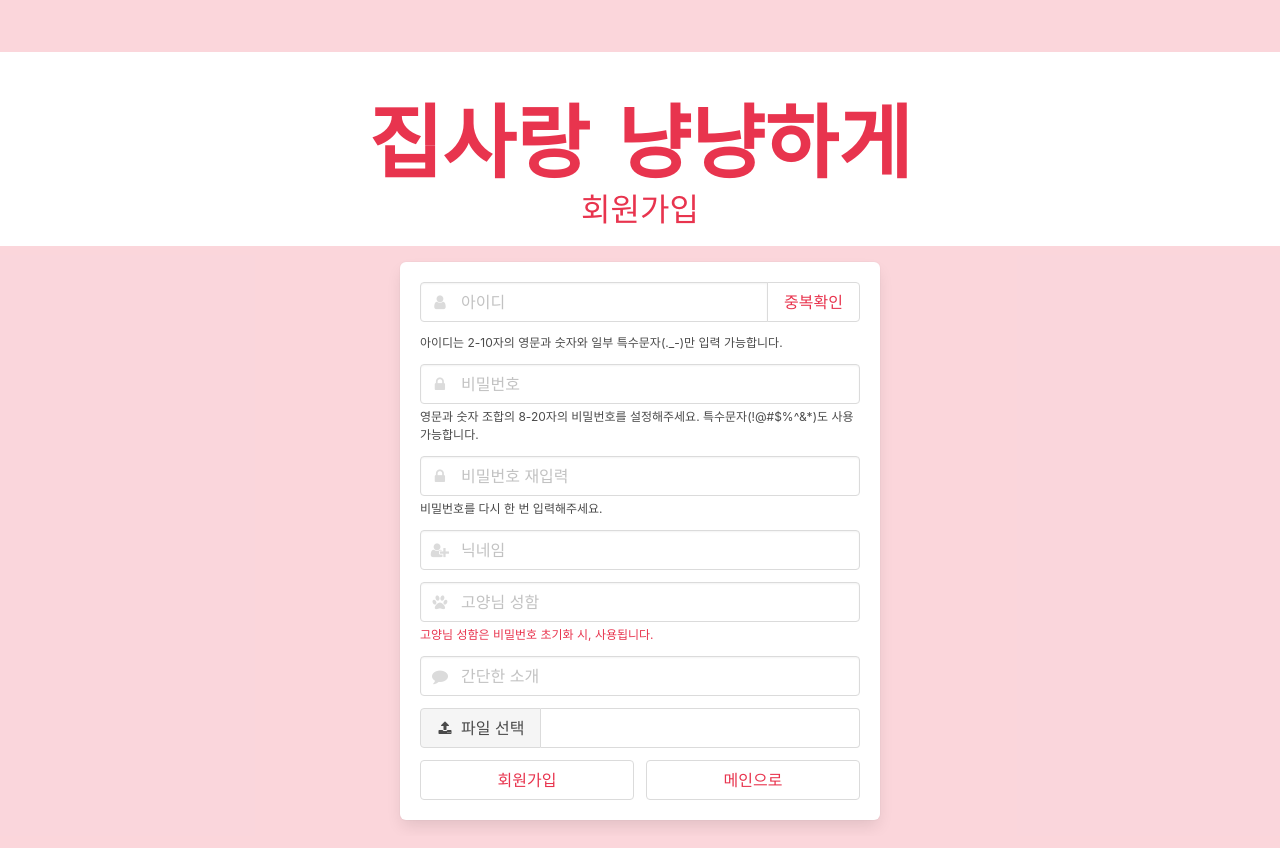
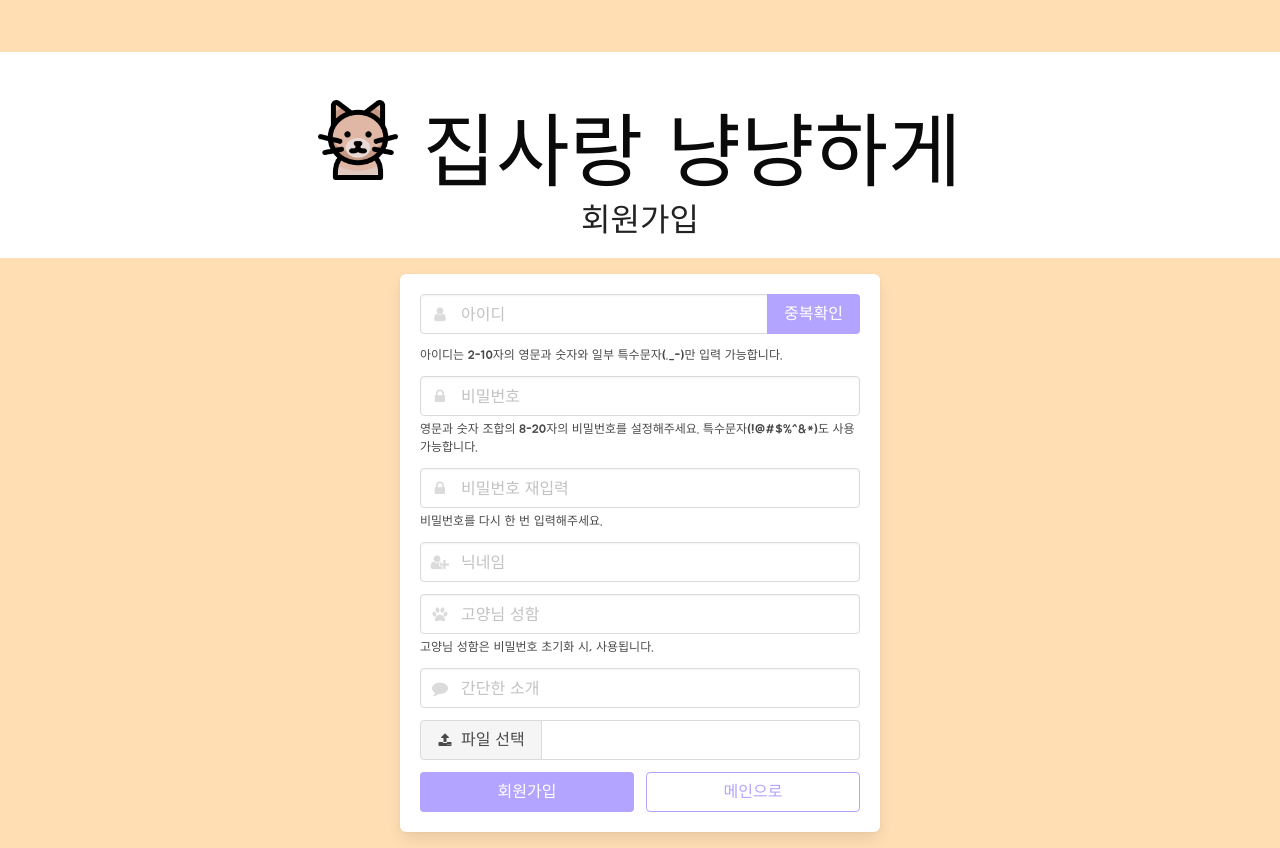
Before and after one commit to Yboda/zipsarang, a Flask app: page /sign_up in a window 1280 px wide. Before the commit the page ends 826 px from the top, so only its background shows below. Run offline with Flask 2, Linux system fonts and the light colour scheme; parts of the project's set-up code (start-up, migrations or seed data) failed here and were passed over; some libraries are stand-ins or nearby versions.

Commit message:
css 추가

```diff
--- a/app.py
+++ b/app.py
@@ -1,6 +1,5 @@
 # flask, pymongo, dnspython, PyJWT 설치
 from flask import Flask, render_template, jsonify, request, redirect, url_for
-from pymongo import MongoClient
 
 import os
 
@@ -17,7 +16,10 @@ app.config['UPLOAD_FOLDER'] = "./static/default_img"
 
 SECRET_KEY = 'zipsarang'
 
-client = MongoClient('mongodb+srv://root:1234@cluster0.um5wee2.mongodb.net/?retryWrites=true&w=majority')
+from pymongo import MongoClient
+import certifi
+ca = certifi.where()
+client = MongoClient('54.180.148.42', 27017, username="test", password="test")
 db = client.zipsarang
 
 @app.route('/')
@@ -219,3 +221,9 @@ def get_posts():
 
 if __name__ == '__main__':
     app.run('0.0.0.0', port=5000, debug=True)
+
+    import sys
+
+    print("Hello World")
+    sys.exit(0)
+    print("Hello World 2.0")
--- a/static/mystyle.css
+++ b/static/mystyle.css
@@ -1,24 +1,27 @@
 body {
-    background-color: RGBA(232, 52, 78, 0.2);
+    background-color: #FFDEB4;
     min-height: 100vh;
-		padding-top: 3.25rem;
+    padding-top: 3.25rem;
 }
 
 .section {
+    background-color: #FFDEB4;
     padding: 1rem 1.5rem;
     max-width: 750px;
     margin: auto;
 }
+
 /*img {
     object-fit:cover;
     width:100%;
     height:100%;
 }*/
 .modal-img {
-    object-fit:cover;
-    width:100%;
-    height:100%;
+    object-fit: cover;
+    width: 100%;
+    height: 100%;
 }
+
 .nickname {
     margin: 2px 0;
     width: 80%;
@@ -26,28 +29,39 @@ body {
     font-size: 12px;
     font-weight: 900;
 }
+
 .text {
     font-size: 14px;
     margin-bottom: 3px;
 }
+
 .savedComment {
     font-size: 14px;
     margin-top: 3px;
 }
+
 .is-sparta {
-    color: #e8344e !important;
+    font-family: 'Jua', sans-serif;
+}
+
+.medium {
+    font-size: 20px;
+}
+
+.large {
+    font-size: 40px;
 }
 
 .button.is-sparta {
-    background-color: #e8344e;
+    background-color: #B2A4FF;
     border-color: transparent;
     color: #fff !important;
 }
 
 .button.is-sparta.is-outlined {
     background-color: transparent;
-    border-color: #e8344e;
-    color: #e8344e !important;
+    border-color: #B2A4FF;
+    color: #B2A4FF !important;
 }
 
 .modal-content {
@@ -61,13 +75,13 @@ input::-webkit-calendar-picker-indicator {
 
 #post-box {
     background-color: #fff;
-    width:200px;
+    width: 200px;
     height: 300px;
 }
 
 .comments-box {
-    border-top: 1px solid rgba(219,219,219,.5);
-    border-bottom: 1px solid rgba(219,219,219,.5);
+    border-top: 1px solid rgba(219, 219, 219, .5);
+    border-bottom: 1px solid rgba(219, 219, 219, .5);
     background-color: #fff;
     width: 100%;
     height: 100%;
@@ -76,6 +90,25 @@ input::-webkit-calendar-picker-indicator {
     -ms-overflow-style: none;
     padding-bottom: 10px;
 }
-.comments-box::-webkit-scrollbar{
-  display:none;
+
+.comments-box::-webkit-scrollbar {
+    display: none;
 }
+
+input::placeholder {
+    font-family: 'Black Han Sans', sans-serif;
+}
+
+.help {
+    font-family: 'Jua', sans-serif;
+}
+
+.title-img {
+    width: 80px;
+    height: 80px;
+}
+
+.reverse-pink:hover {
+    color: #B2A4FF;
+    background-color: #FFB4B4;
+}
--- a/templates/user.html
+++ b/templates/user.html
@@ -22,6 +22,13 @@
     <link rel="stylesheet" href="https://cdn.jsdelivr.net/npm/bulma@0.9.1/css/bulma.min.css">
     <!-- Font Awesome CSS -->
     <link href="//maxcdn.bootstrapcdn.com/font-awesome/4.7.0/css/font-awesome.min.css" rel="stylesheet">
+    <link rel="preconnect" href="https://fonts.googleapis.com">
+    <link rel="preconnect" href="https://fonts.gstatic.com" crossorigin>
+    <link href="https://fonts.googleapis.com/css2?family=Black+Han+Sans&family=Jua&display=swap" rel="stylesheet">
+
+    <!-- CSS Call-->
+    <link href="{{ url_for('static', filename='mystyle.css') }}" rel="stylesheet">
+    <link href="{{ url_for('static', filename='style.css') }}" rel="stylesheet">
 
     <!-- JS -->
     <script src="https://ajax.googleapis.com/ajax/libs/jquery/3.4.1/jquery.min.js"></script>
@@ -30,12 +37,12 @@
     <script src="{{ url_for('static', filename='common.js') }}"></script>
 
     <script>
-            window.onload = function (){
+        window.onload = function () {
 
             let elements = document.getElementsByClassName("file-select");
 
-                let fileFunction = function() {
-                    if($('#file').val() == ''){
+            let fileFunction = function () {
+                if ($('#file').val() == '') {
                     alert("파일 등록을 삭제하였습니다.")
                 } else {
                     alert($('#file').val() + ' 파일이 등록되었습니다.')
@@ -53,8 +60,12 @@
         }
     </script>
     <style>
+        * {
+            font-family: 'Black Han Sans', sans-serif;
+        }
+
         body {
-                background-color: RGBA(232, 52, 78, 0.2);
+            background-color: #FFDEB4;
             min-height: 100vh;
         }
 
@@ -65,29 +76,39 @@
         }
 
         .title {
-                font-weight: 800;
+            font-weight: 350;
             font-size: 5rem;
-                font-family: 'Nanum Brush Script', cursive;
+
         }
 
         .subtitle {
+            font-weight: 350;
             font-size: 2rem;
-                font-family: 'Nanum Pen Script', cursive;
+            color: #B2A4FF;
         }
 
-            .is-sparta {
-                color: #e8344e !important;
+        .title-img {
+            width: 80px;
+            height: 80px;
         }
+
+        .level .pink:hover {
+            font-color: #FFB4B4;
+            border-color: #FFB4B4;
+        }
+
+
     </style>
 </head>
 <body class="has-navbar-fixed-top">
 <section class="hero is-white">
     <div class="hero-body has-text-centered" style="padding-bottom:1rem;margin:auto;">
-                <a href="#" onclick="go_main()"><h1 class="title is-sparta">집사랑 냥냥하게</h1></a>
+        <a href="#" onclick="go_main()"><h1 class="title">
+            <img src="../static/favicon.png" alt="파비콘" class="title-img"> 집사랑 냥냥하게</h1></a>
         {% if status %}
-                    <h3 class="subtitle is-sparta">회원가입</h3>
+            <h3 class="subtitle">회원가입</h3>
         {% else %}
-                    <h3 class="subtitle is-sparta">마이페이지</h3>
+            <h3 class="subtitle">마이페이지</h3>
         {% endif %}
     </div>
 </section>
@@ -99,13 +120,16 @@
                     <div class="content">
                         <div class="field has-addons">
                             <div class="control has-icons-left" style="width:100%">
-                                        <input id="input-user_id" class="input" type="text" placeholder="아이디" {% if status is sameas false %} readonly value="{{ user_info.user_id }}"{% endif %}>
-                                        <input id="hidden-user_id" class="input" type="hidden" placeholder="아이디" {% if status is sameas false %} value="{{ user_info.user_id }}"{% endif %}>
+                                <input id="input-user_id" class="input" type="text" placeholder="아이디"
+                                        {% if status is sameas false %} readonly
+                                       value="{{ user_info.user_id }}"{% endif %}>
+                                <input id="hidden-user_id" class="input" type="hidden" placeholder="아이디"
+                                        {% if status is sameas false %} value="{{ user_info.user_id }}"{% endif %}>
                                 <span class="icon is-small is-left"><i class="fa fa-user"></i></span>
                             </div>
                             {% if status %}
                                 <div id="btn-check-dup" class="control">
-                                        <button class="button is-sparta" onclick="check_dup()">중복확인</button>
+                                    <button class="button is-sparta reverse-pink" onclick="check_dup()">중복확인</button>
                                 </div>
                             {% endif %}
                         </div>
@@ -116,7 +140,8 @@
                                 <input id="input-password" class="input" type="password" placeholder="비밀번호">
                                 <span class="icon is-small is-left"><i class="fa fa-lock"></i></span>
                             </div>
-                                    <p id="help-password" class="help">영문과 숫자 조합의 8-20자의 비밀번호를 설정해주세요. 특수문자(!@#$%^&*)도 사용 가능합니다.</p>
+                            <p id="help-password" class="help">영문과 숫자 조합의 8-20자의 비밀번호를 설정해주세요. 특수문자(!@#$%^&*)도 사용
+                                가능합니다.</p>
                         </div>
                         <div class="field">
                             <div class="control has-icons-left" style="width:100%">
@@ -130,14 +155,16 @@
                         <div class="field">
                             <div class="control has-icons-left" style="width:100%">
                                 <input id="input-nickname" class="input" type="text"
-                                               placeholder="닉네임" {% if status is sameas false %} value="{{ user_info.nickname }}" {% endif %}>
+                                       placeholder="닉네임" {% if status is sameas false %}
+                                       value="{{ user_info.nickname }}" {% endif %}>
                                 <span class="icon is-small is-left"><i class="fa fa-user-plus"></i></span>
                             </div>
                         </div>
                         <div class="field">
                             <div class="control has-icons-left" style="width:100%">
                                 <input id="input-cat_name" class="input" type="text"
-                                               placeholder="고양님 성함" {% if status is sameas false %} value="{{ user_info.cat_name }}" {% endif %}>
+                                       placeholder="고양님 성함" {% if status is sameas false %}
+                                       value="{{ user_info.cat_name }}" {% endif %}>
                                 <span class="icon is-small is-left"><i class="fa fa-paw"></i></span>
                                 <p class="help is-sparta">고양님 성함은 비밀번호 초기화 시, 사용됩니다.</p>
                             </div>
@@ -145,7 +172,8 @@
                         <div class="field">
                             <div class="control has-icons-left" style="width:100%">
                                 <input id="input-intro" class="input" type="text"
-                                               placeholder="간단한 소개" {% if status is sameas false %} value="{{ user_info.intro }}" {% endif %}>
+                                       placeholder="간단한 소개" {% if status is sameas false %}
+                                       value="{{ user_info.intro }}" {% endif %}>
                                 <span class="icon is-small is-left"><i class="fa fa-comment"></i></span>
                             </div>
                         </div>
@@ -157,26 +185,30 @@
                                             <span class="file-icon"><i class="fa fa-upload"></i></span>
                                             <span class="file-label">파일 선택</span>
                                         </span>
-                                        <span id="span-file" class="file-name" style="width:100%;max-width:100%">{% if status is sameas false %} {{ user_info.cat_img }} {% endif %}</span>
-                                        <input type="hidden" id="fileName" {% if status is sameas false %} value="{{ user_info.cat_img }}" {% endif %}>
+                                <span id="span-file" class="file-name"
+                                      style="width:100%;max-width:100%">{% if status is sameas false %}
+                                    {{ user_info.cat_img }} {% endif %}</span>
+                                <input type="hidden" id="fileName" {% if status is sameas false %}
+                                       value="{{ user_info.cat_img }}" {% endif %}>
                             </label>
                         </div>
                         <!--<div class="custom-file">
-                                    <input type="file" class="custom-file-input" id="file" {% if status is sameas flase %} value="{{ user_info.cat_img }}" {% endif %}>
+                                    <input type="file" class="custom-file-input" id="file"
+                                {% if status is sameas flase %} value="{{ user_info.cat_img }}" {% endif %}>
                                     <label class="custom-file-label" for="file">고양님 사진</label>
                                 </div>-->
                     </div>
                     <nav class="level is-mobile">
                         {% if status %}
-                                <button class="level-item button is-sparta" onclick="sign_up()">
+                            <button class="level-item button is-sparta reverse-pink" onclick="sign_up()">
                                 회원가입
                             </button>
                         {% else %}
-                                <button class="level-item button is-sparta" onclick="update_user()">
+                            <button class="level-item button is-sparta reverse-pink" onclick="update_user()">
                                 변경
                             </button>
                         {% endif %}
-                                <button class="level-item button is-sparta is-outlined" onclick="go_main()">
+                        <button class="level-item button is-sparta is-outlined pink" onclick="go_main()">
                             메인으로
                         </button>
                     </nav>
```
Also changed, not shown: templates/index.html (+44 -19 lines), templates/login.html (+29 -14 lines), static/favicon.ico, static/favicon.png (added). Lines whose indentation alone changed are shown as unchanged.
